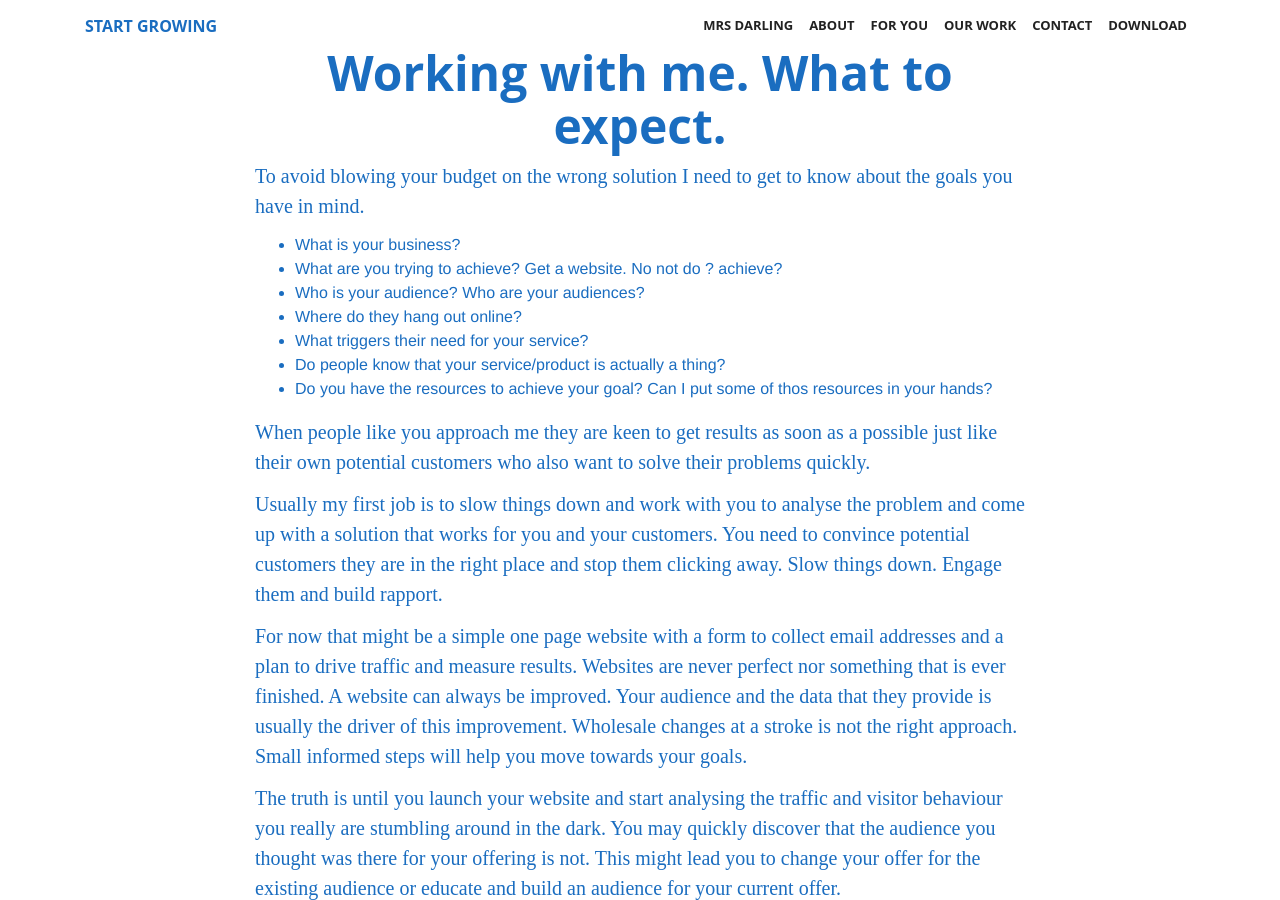
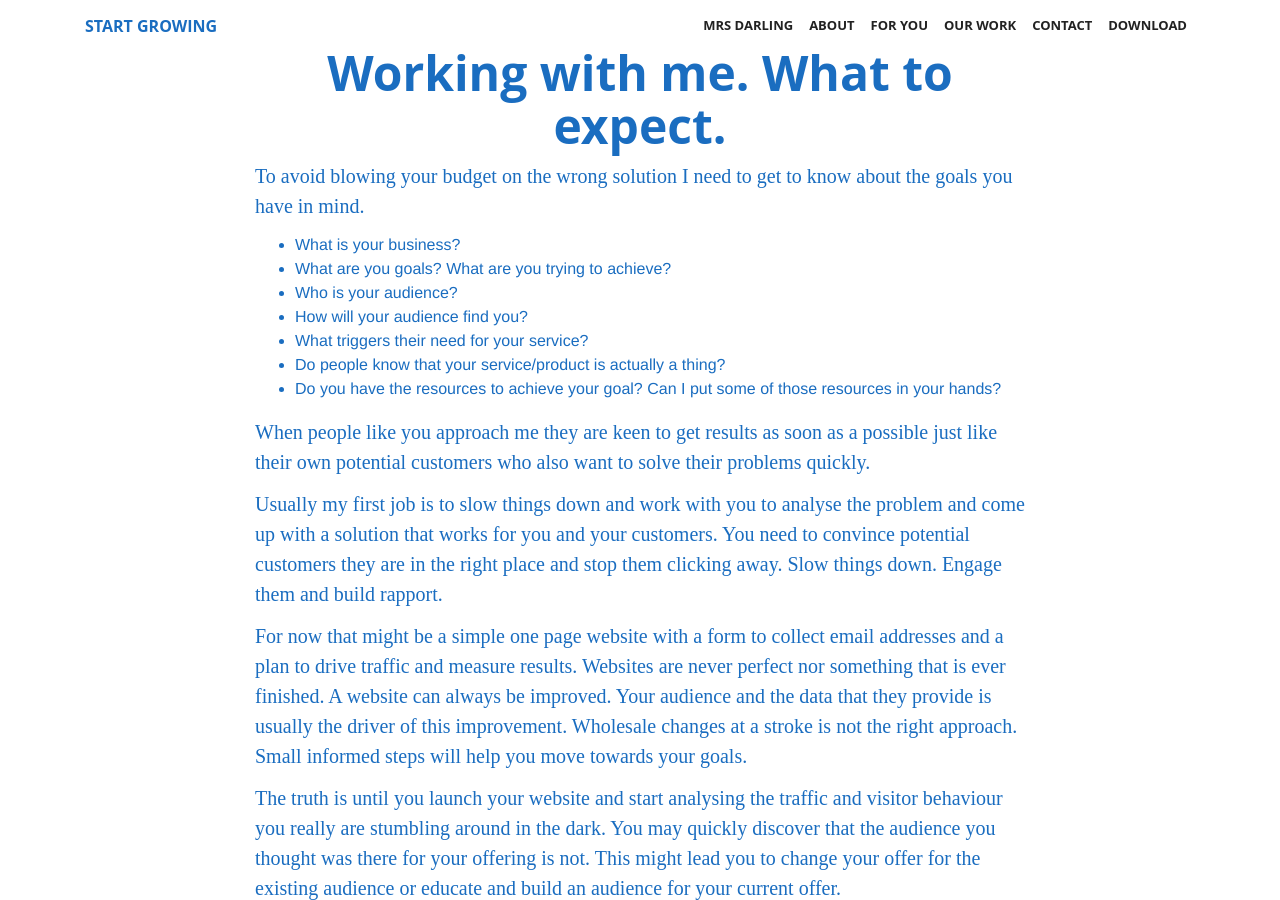
Before and after one commit to primertest-org/ADAADA, a Jekyll site: the page built from index.html, in a window 1280 px wide and 900 px high, scrolled down 2171 px. Built offline with Jekyll 4.4.1, drawn with Linux system fonts in a browser that asks for light colours; some web fonts are replaced.

Commit message:
Updated '_includes/ethos.html' via CloudCannon

```diff
--- a/_includes/ethos.html
+++ b/_includes/ethos.html
@@ -6,12 +6,12 @@
           <p class="editable">To avoid blowing your budget on the wrong solution I need to get to know about the goals you have in mind.</p>
             <ul>
               <li class="editable">What is your business?</li>
-              <li class="editable">What are you trying to achieve? Get a website. No not do ? achieve?</li>
-              <li class="editable">Who is your audience? Who are your audiences?</li>
-              <li class="editable">Where do they hang out online?</li>
+              <li class="editable">What are you goals? What are you trying to achieve?<br /></li>
+              <li class="editable">Who is your audience?<br /></li>
+              <li class="editable">How will your audience find you?</li>
               <li class="editable">What triggers their need for your service?</li>
               <li class="editable">Do people know that your service/product is actually a thing?</li>
-              <li class="editable">Do you have the resources to achieve your goal? Can I put some of thos resources in your hands?</li>
+              <li class="editable">Do you have the resources to achieve your goal? Can I put some of those resources in your hands?</li>
             </ul>
 
           <p class="editable">When people like you approach me they are keen to get results as soon as a possible just like their own potential customers who also want to solve their problems quickly.</p>
```
